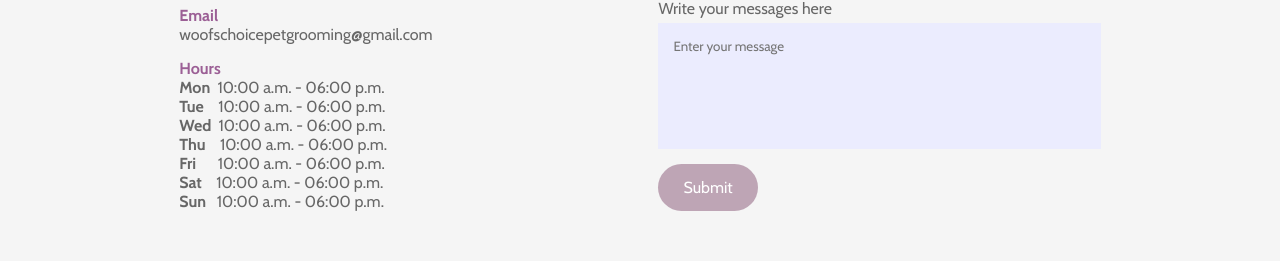
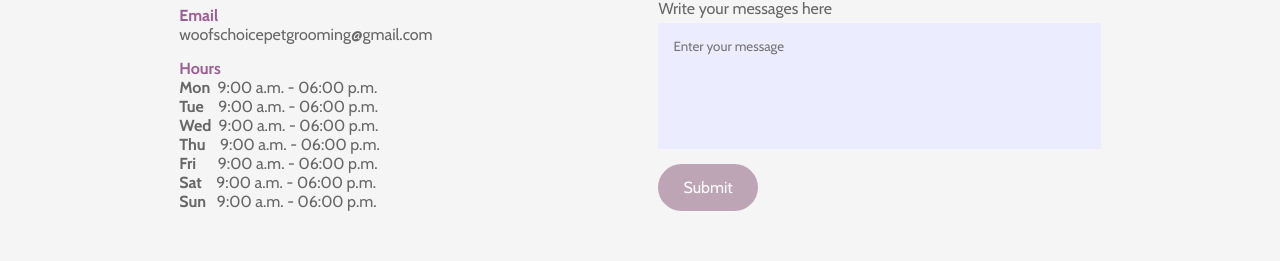
Before and after one commit to ellenjung24/Woof-s-Choice, a React (Vite) app: page / in a window 1280 px wide. Shown: the part 4239-4500 px from the top of the page. Built offline with nearby package versions, Linux system fonts and the light colour scheme.

Commit message:
changed the hours

```diff
--- a/src/Components/Contact/Contact.jsx
+++ b/src/Components/Contact/Contact.jsx
@@ -43,13 +43,13 @@ const Contact = () => {
         <div className="contact-info">woofschoicepetgrooming@gmail.com</div>
         <p className="contact-title">Hours</p>
         <div className="contact-info">
-          <p><b>Mon</b>&nbsp; 10:00 a.m. - 06:00 p.m.</p>
-          <p><b>Tue</b>&nbsp;&nbsp;&nbsp; 10:00 a.m. - 06:00 p.m.</p>
-          <p><b>Wed</b>&nbsp; 10:00 a.m. - 06:00 p.m.</p>
-          <p><b>Thu</b>&nbsp;&nbsp;&nbsp; 10:00 a.m. - 06:00 p.m.</p>
-          <p><b>Fri</b> &nbsp;&nbsp;&nbsp;&nbsp;&nbsp;10:00 a.m. - 06:00 p.m.</p>
-          <p><b>Sat</b> &nbsp;&nbsp; 10:00 a.m. - 06:00 p.m.</p>
-          <p><b>Sun</b> &nbsp;&nbsp;10:00 a.m. - 06:00 p.m.</p>
+          <p><b>Mon</b>&nbsp; 9:00 a.m. - 06:00 p.m.</p>
+          <p><b>Tue</b>&nbsp;&nbsp;&nbsp; 9:00 a.m. - 06:00 p.m.</p>
+          <p><b>Wed</b>&nbsp; 9:00 a.m. - 06:00 p.m.</p>
+          <p><b>Thu</b>&nbsp;&nbsp;&nbsp; 9:00 a.m. - 06:00 p.m.</p>
+          <p><b>Fri</b> &nbsp;&nbsp;&nbsp;&nbsp;&nbsp;9:00 a.m. - 06:00 p.m.</p>
+          <p><b>Sat</b> &nbsp;&nbsp; 9:00 a.m. - 06:00 p.m.</p>
+          <p><b>Sun</b> &nbsp;&nbsp;9:00 a.m. - 06:00 p.m.</p>
         </div>
 
       </div>
--- a/src/Components/Hero/Hero.jsx
+++ b/src/Components/Hero/Hero.jsx
@@ -10,7 +10,6 @@ const Hero = () => {
         <p>At our salon, we are dedicated to providing top-notch care for your beloved pet.<br></br> With a comprehensive range of services, we ensure your furry friend stays beautiful and content.</p>
         <br />
         <Link to="booking" smooth={true} offset={-160} duration={500} className='btn'>Book now</Link>
-        {/* <button className="btn" >Book now</button> */}
         </div>
     </div>
   )
--- a/src/Components/Navbar/Navbar.jsx
+++ b/src/Components/Navbar/Navbar.jsx
@@ -26,7 +26,6 @@ const Navbar = () => {
         <li><Link to="about" smooth={true} offset={-150} duration={500}>About us</Link></li>
         <li><Link to="services" smooth={true} offset={-260} duration={500}>Services</Link></li>
         <li><Link to="contact" smooth={true} offset={-260} duration={500}>Contact us</Link></li>
-        {/* <li><button className='btn'>Book online</button></li> */}
         <li><a href="https://app.acuityscheduling.com/schedule.php?owner=32025918" target="_blank" className='btn'>Book online</a></li>
       </ul>
     </nav>
--- a/src/Components/Services/Services.jsx
+++ b/src/Components/Services/Services.jsx
@@ -33,8 +33,6 @@ const Services = () => {
         </div>
       </div>
     </div>
-
-    {/* <h1 className="prices-title">Prices</h1>` */}
 
     <div className="prices">
       <div className="all-services">
```
Also changed, not shown: src/Components/About/About.jsx (+1 -6 lines).
